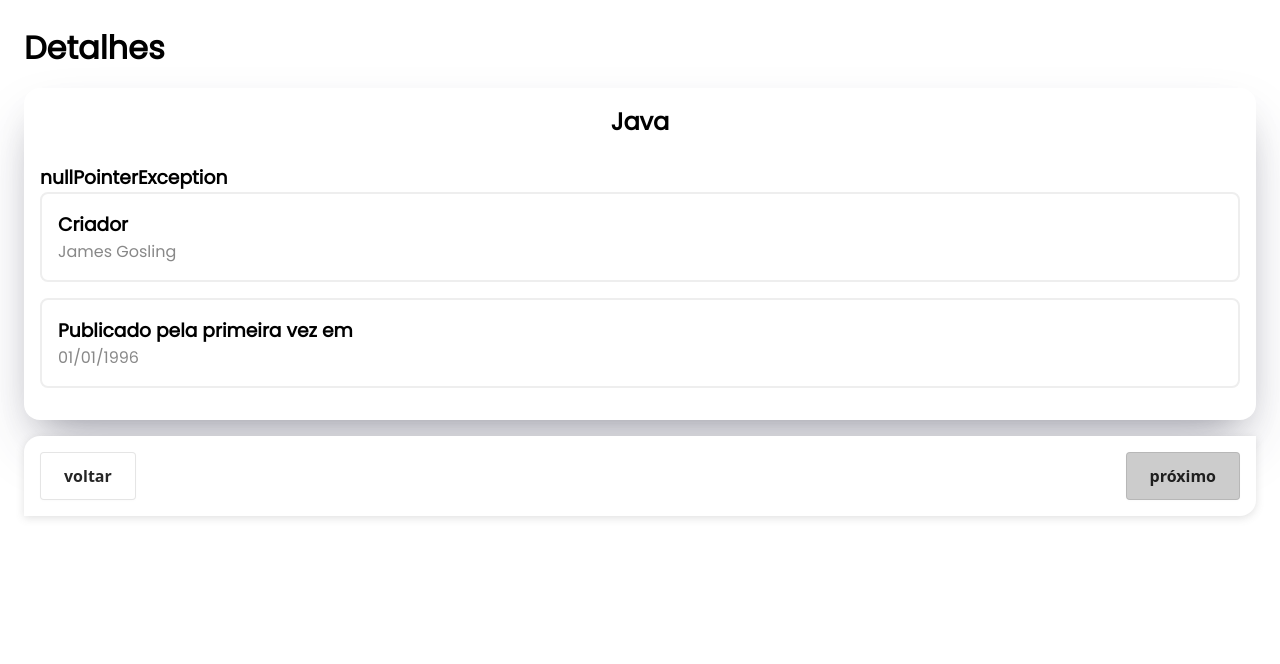
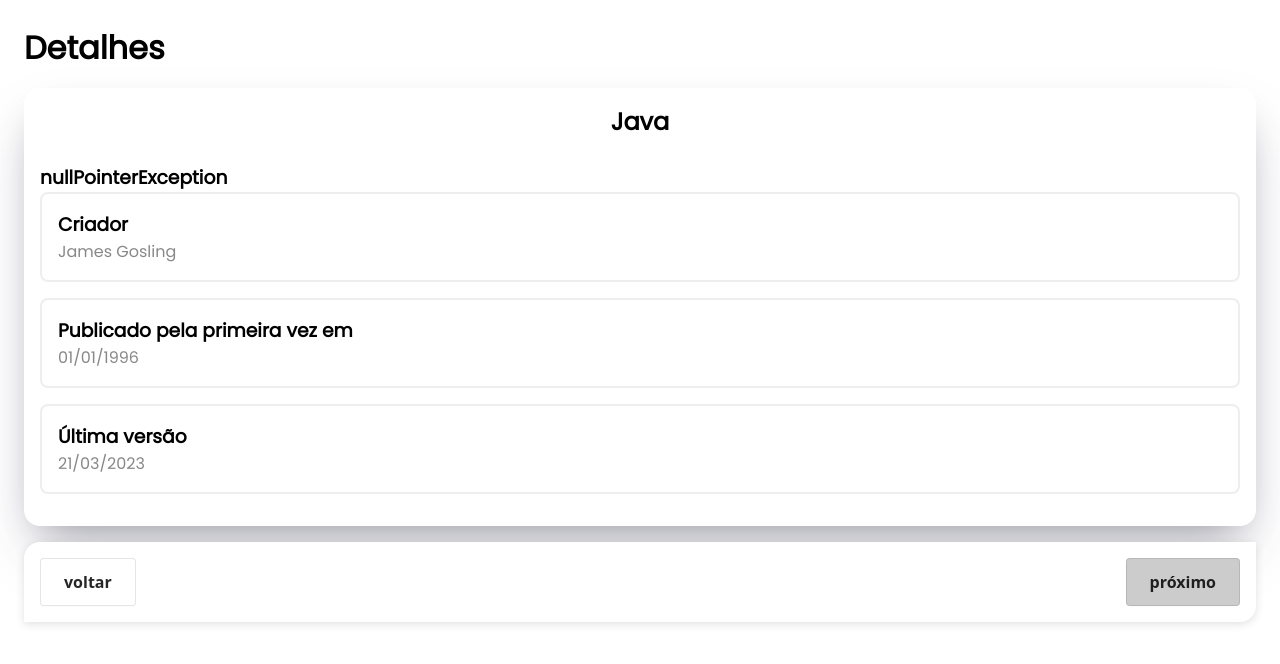
Before and after one commit to ElioNeto/auto-layout, an Angular app: page / in a window 1280 px wide. Shown: the top 664 px of the page. Built offline with nearby package versions, Linux system fonts and the light colour scheme.

Commit message:
timestamp and iso supported

```diff
--- a/src/app/core/core.component.ts
+++ b/src/app/core/core.component.ts
@@ -160,6 +160,16 @@ export class CoreComponent implements OnInit {
                   kind: "timestamp",
                 },
               },
+              {
+                id: "content016",
+                kind: "date",
+                label: "Última versão",
+                value: "2023-03-21T03:00:00.000Z",
+                subtext: null,
+                metadado: {
+                  kind: "iso",
+                },
+              },
             ],
           },
         ],
--- a/src/app/shared/components/orchestrator/orchestrator.component.ts
+++ b/src/app/shared/components/orchestrator/orchestrator.component.ts
@@ -28,16 +28,13 @@ export class OrchestratorComponent implements OnInit {
         obj.subtext = item.subtext;
         obj.metadado = item.metadado;
 
-        switch (item.metadado.kind) {
-          case "timestamp":
         var date = new Date(item.value);
         var d = this.sanitizeDateNumber(date.getDate());
         var m = this.sanitizeDateNumber(date.getMonth() + 1);
         var y = date.getFullYear();
         var newDate = `${d}/${m}/${y}`;
         obj.value = newDate;
-            break;
-        }
+
         aux.push(obj);
       }
     });
```
Lines whose indentation alone changed are shown as unchanged.
